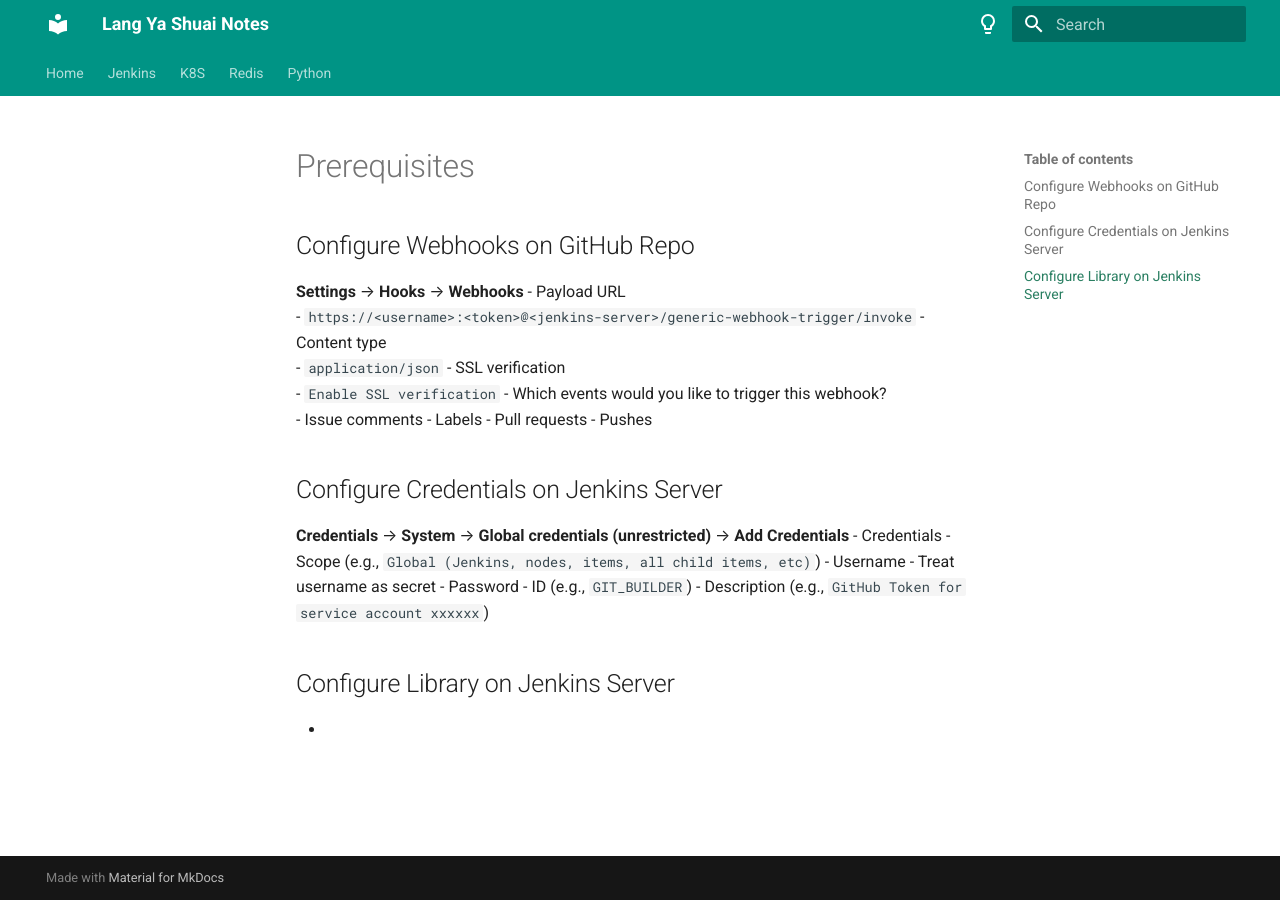
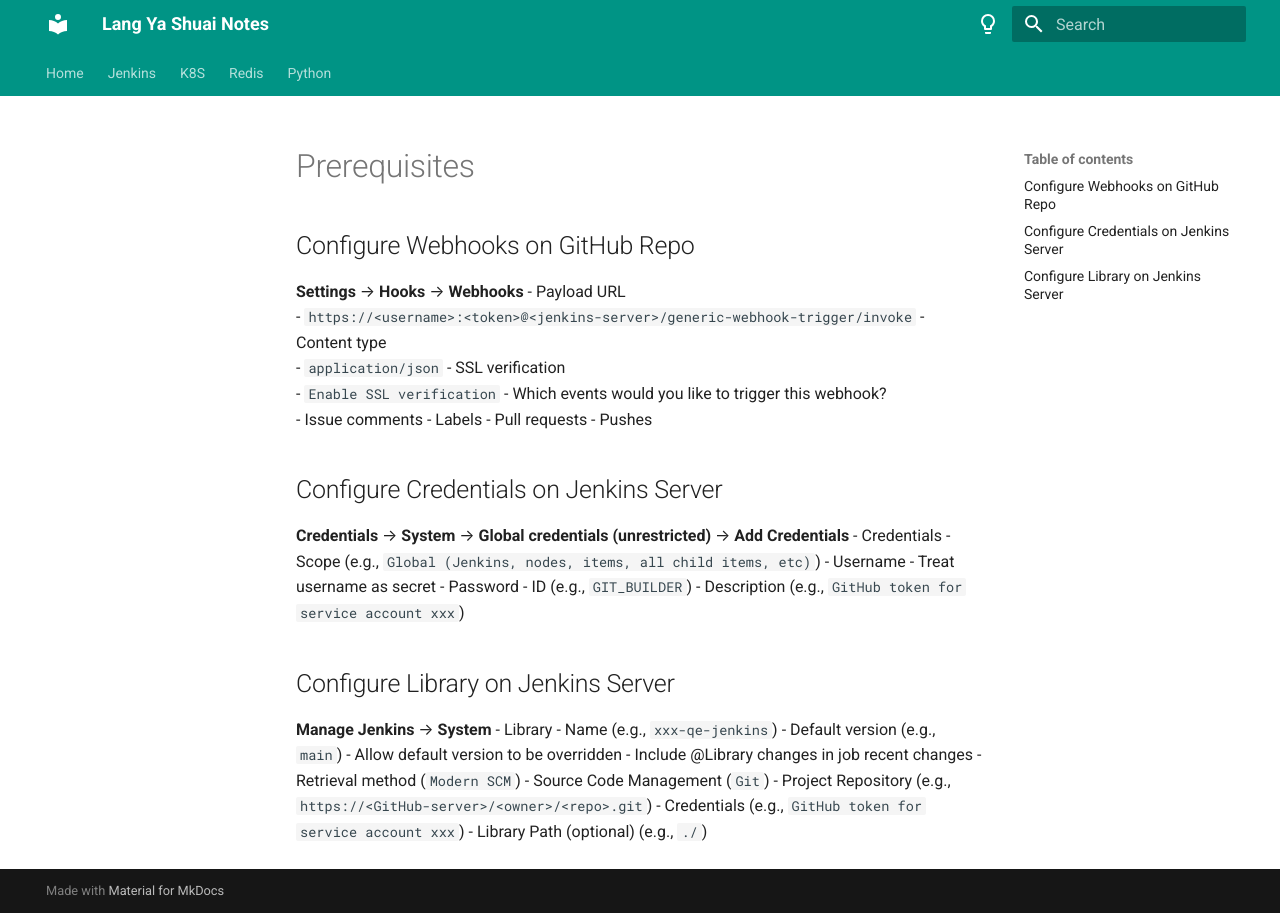
Before and after one commit to zhouushe/notes, an MkDocs documentation site: the page built from docs/jenkins_pipeline.md, in a window 1280 px wide. Built offline with MkDocs 1.6.1 and Material for MkDocs 9.7.7, drawn with Linux system fonts in a browser that asks for light colours.

Commit message:
Update jenkins_pipeline.md

```diff
--- a/docs/jenkins_pipeline.md
+++ b/docs/jenkins_pipeline.md
@@ -22,6 +22,17 @@
   - Treat username as secret
   - Password
   - ID (e.g., `GIT_BUILDER`)
-  - Description (e.g., `GitHub Token for service account xxxxxx`)
+  - Description (e.g., `GitHub token for service account xxx`)
+
 ## Configure Library on Jenkins Server
-  -
+**Manage Jenkins** → **System**
+- Library
+  - Name (e.g., `xxx-qe-jenkins`)
+  - Default version (e.g., `main`)
+- Allow default version to be overridden
+- Include @Library changes in job recent changes
+- Retrieval method (`Modern SCM`)
+  - Source Code Management (`Git`)
+    - Project Repository (e.g., `https://<GitHub-server>/<owner>/<repo>.git`)
+    - Credentials (e.g., `GitHub token for service account xxx`)
+  - Library Path (optional) (e.g., `./`)
```
